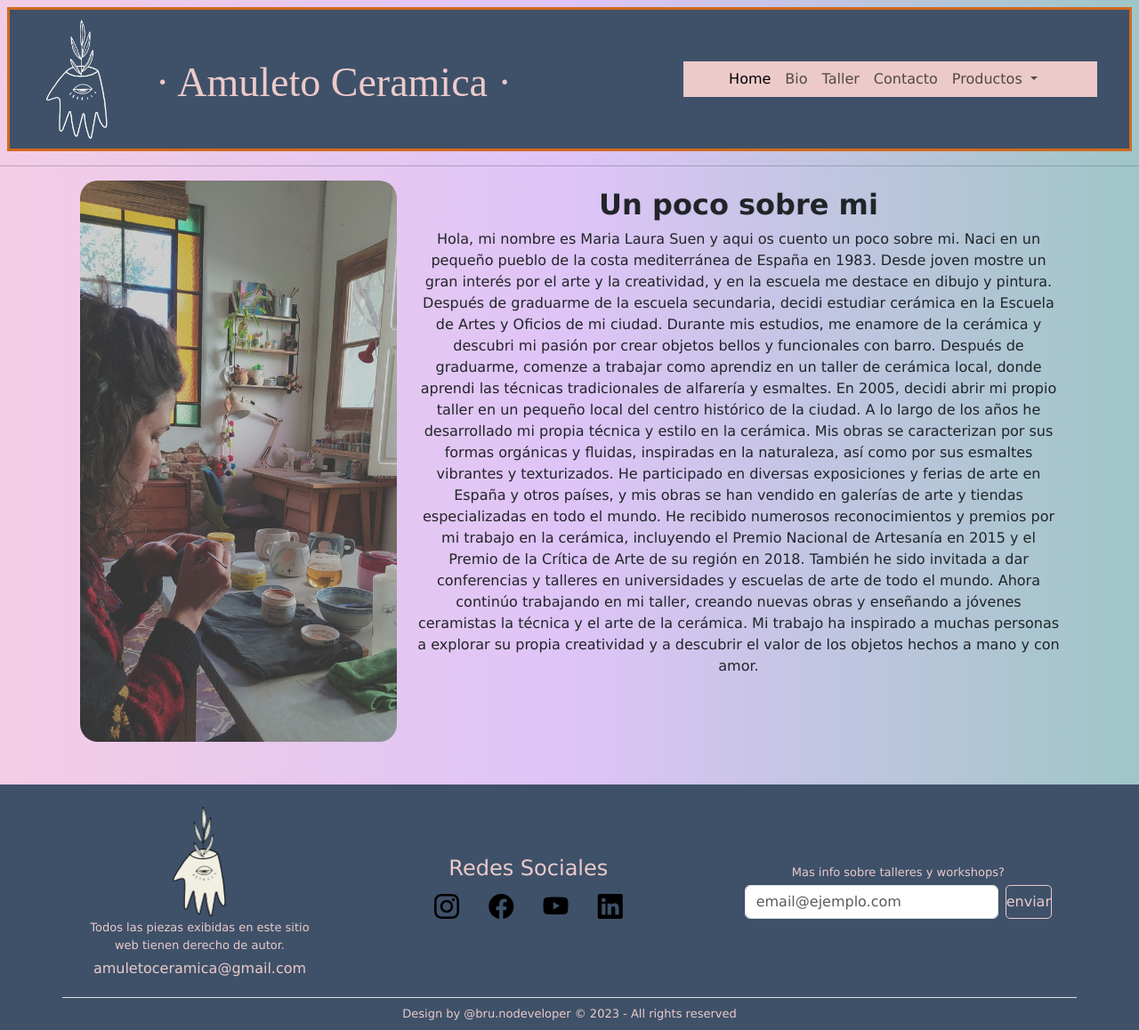
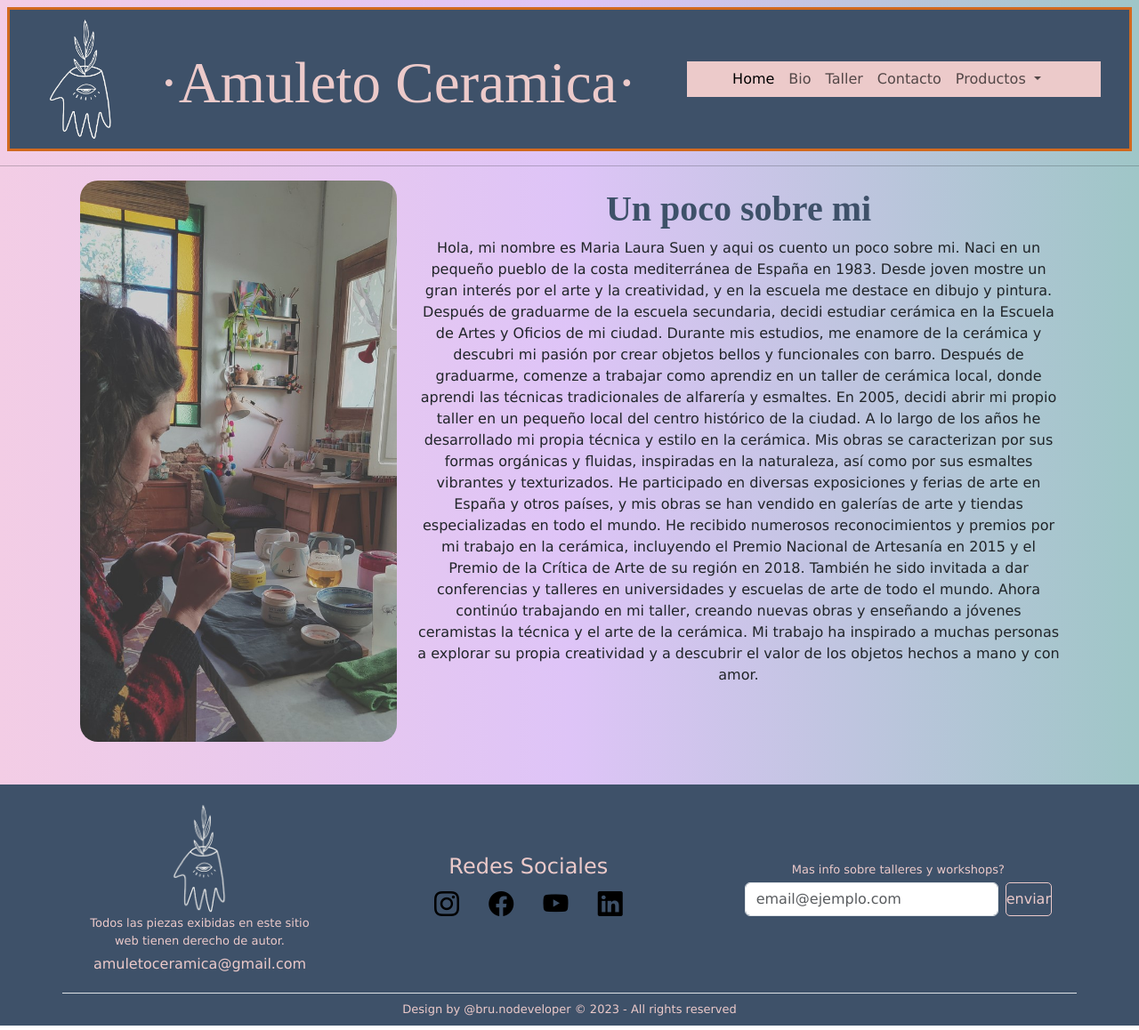
Before and after one commit to brunowebmedia/Preentrega3Cecotti, a plain HTML site: page pages/bio.html in a window 1280 px wide. Shown: the whole page at 89% size. Drawn offline with nearby package versions, Linux system fonts and the light colour scheme; a web font is replaced by a local one.

Commit message:
Se agregaron animaciones y estilos a las secciones

```diff
--- a/pages/bio.html
+++ b/pages/bio.html
@@ -13,6 +13,7 @@
     <link href="https://cdn.jsdelivr.net/npm/bootstrap@5.3.0-alpha3/dist/css/bootstrap.min.css" rel="stylesheet"
         integrity="sha384-KK94CHFLLe+nY2dmCWGMq91rCGa5gtU4mk92HdvYe+M/SXH301p5ILy+dN9+nJOZ" crossorigin="anonymous">
     <link rel="stylesheet" href="https://cdn.jsdelivr.net/npm/bootstrap-icons@1.10.4/font/bootstrap-icons.css">
+    <link href="https://unpkg.com/aos@2.3.1/dist/aos.css" rel="stylesheet">
     <link rel="stylesheet" href="../css/styles.css">
     <title>Biografia</title>
 </head>
@@ -22,19 +23,20 @@
     <!-- Seccion navbar -->
 
     <header class="m-2">
-        <nav class="row justify-content-lg-between align-items-lg-center navbar navbar-expand-lg ms-4 mx-2 pe-3">
-            <div class="container-fluid ">
-                <img src="../img/logoamuleto.PNG" alt="Logo" width="80" height="140"
-                    class="d-inline-block align-text-top ms-">
+        <nav class="row align-items-lg-center navbar navbar-expand-lg ms-4 mx-2 pe-3">
+            <div class="container-fluid d-flex justify-content-center ms-lg-1">
+                <img data-aos="zoom-in-down" src="../img/logoamuleto.PNG" alt="Logo" width="80" height="140"
+                    class="d-flex justify-content-center">
 
-                <h1 class="col-3 col-lg-6 mt-3 ms-5">· Amuleto Ceramica ·</h1>
+                <h1 data-aos="zoom-in-down" class="col-12 col-lg-6 mt-3 ms-lg-5">·Amuleto Ceramica·</h1>
 
                 <button class="navbar-toggler" type="button" data-bs-toggle="collapse"
                     data-bs-target="#navbarNavDropdown" aria-controls="navbarNavDropdown" aria-expanded="false"
                     aria-label="Toggle navigation">
                     <span class="navbar-toggler-icon"></span>
                 </button>
-                <div class="button-header collapse navbar-collapse justify-content-center" id="navbarNavDropdown">
+                <div data-aos="fade-left" class="button-header collapse navbar-collapse justify-content-center"
+                    id="navbarNavDropdown">
                     <ul class="navbar-nav fs-6 font-monospace me-lg-3">
                         <li class="nav-item">
                             <a class="nav-link active" aria-current="page" href="../index.html">Home</a>
@@ -130,7 +132,7 @@
     </main>
 
 
-    <footer class="container-fluid mt-5">
+    <footer data-aos="zoom-in-down" class="container-fluid mt-5">
 
         <div class="container">
 
@@ -141,7 +143,7 @@
                 <!-- Informacion adicional -->
 
                 <div class="col-12 col-lg-3 d-flex flex-column align-items-center p-1">
-                    <img src="../img/logamuletocrema.PNG" alt="" class="w-25">
+                    <img src="../img/logoamuleto.PNG" alt="" class="w-25">
                     <p class="text-center"> Todos las piezas exibidas en este sitio web tienen derecho
                         de autor. </p>
                     <span>amuletoceramica@gmail.com</span>
@@ -152,7 +154,8 @@
                 <div class="col-12 col-lg-3 p-3">
                     <h4 class="text-center">Redes Sociales</h4>
                     <div class="fs-3 d-flex justify-content-around">
-                        <a href="http://instagram.com/amuletoceramica" target="_blank"><i class="bi bi-instagram"></i></a>
+                        <a href="http://instagram.com/amuletoceramica" target="_blank"><i
+                                class="bi bi-instagram"></i></a>
                         <a href="http://facebook.com/amuletoceramica" target="_blank"><i class="bi bi-facebook"></i></a>
                         <a href="http://youtube.com" target="_blank"><i class="bi bi-youtube"></i></a>
                         <a href="http://linkedin.com" target="_blank"><i class="bi bi-linkedin"></i></a>
@@ -183,6 +186,10 @@
     <script src="https://cdn.jsdelivr.net/npm/bootstrap@5.3.0-alpha3/dist/js/bootstrap.bundle.min.js"
         integrity="sha384-ENjdO4Dr2bkBIFxQpeoTz1HIcje39Wm4jDKdf19U8gI4ddQ3GYNS7NTKfAdVQSZe"
         crossorigin="anonymous"></script>
+    <script src="https://unpkg.com/aos@2.3.1/dist/aos.js"></script>
+    <script>
+        AOS.init();
+    </script>
 </body>
 
 </html>
--- a/scss/_base.scss
+++ b/scss/_base.scss
@@ -32,3 +32,15 @@ h1 {
     font-size: 46px;
     color: $btn-primario;
 }
+
+@media (min-width:480px) {
+    h1 {
+        font-size: 65px;
+    }
+}
+
+h2 {
+    color: $color-primario;
+    font-family: gallager;
+    font-size: 40px;
+}
```
Also changed, not shown: index.html (+14 -7 lines), pages/cocina.html (+20 -11 lines), pages/contacto.html (+14 -8 lines), pages/parafernalia.html (+20 -11 lines), pages/sahumar.html (+20 -11 lines), pages/taller.html (+19 -10 lines), css/styles.css, scss/components/_cards.scss (line endings or trailing spaces), 1 other file. Lines whose indentation alone changed are shown as unchanged.
